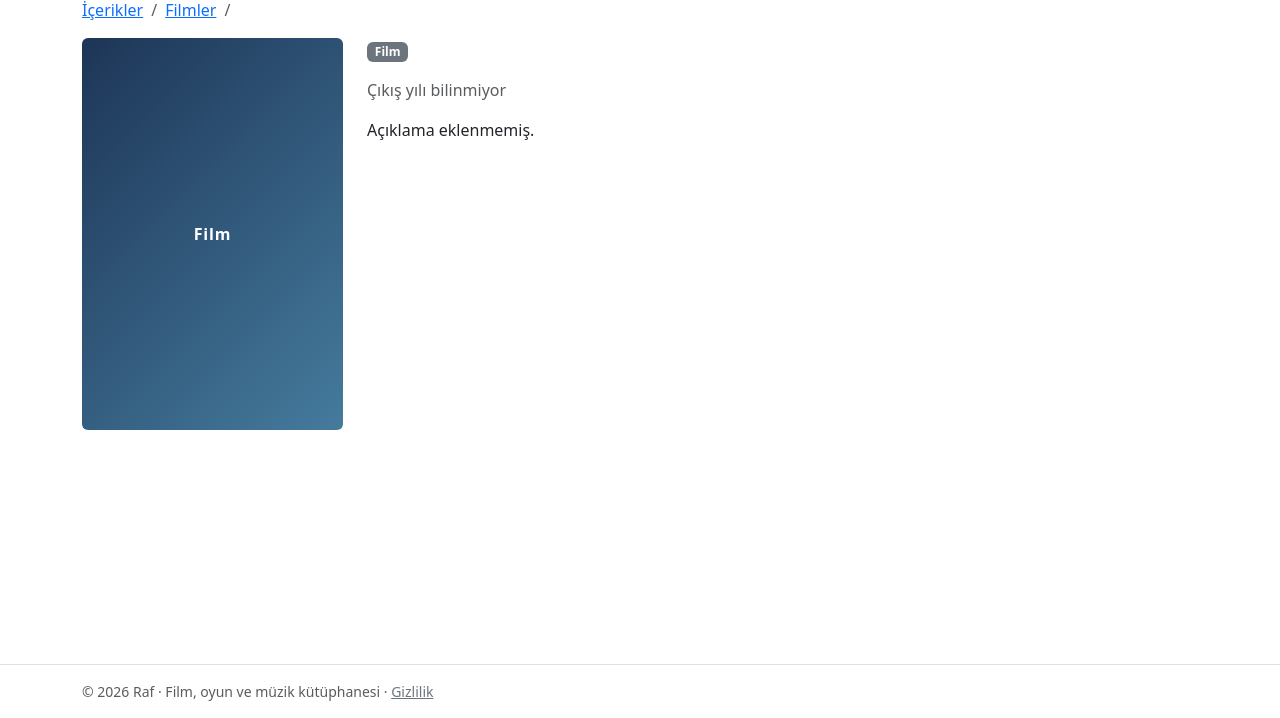
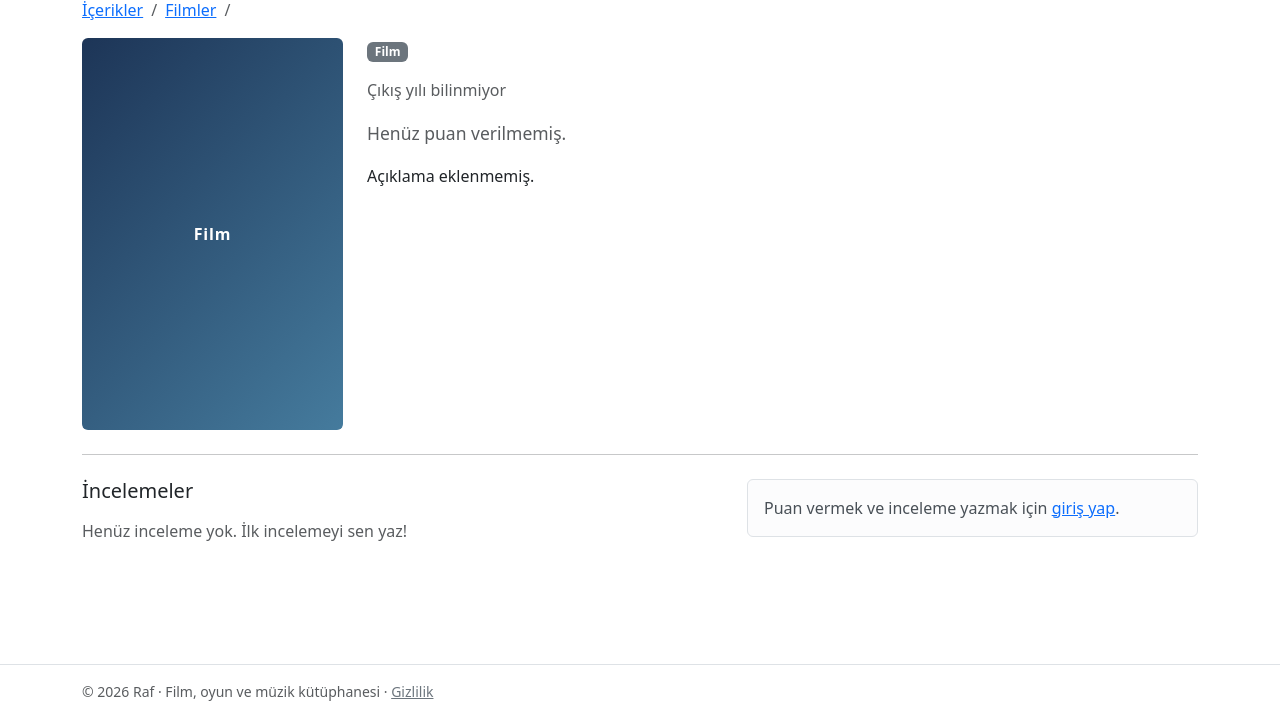
Before and after one commit to monke-72/raf, an ASP.NET Core app: template Raf/Views/Icerikler/Detay.cshtml in a window 1280 px wide. Shown: the part 82-800 px from the top of the page. Run offline with ASP.NET Core 8, Linux system fonts and the light colour scheme; the template is opened without the code that fills it, so the values that code supplies are empty; style sheets or scripts are compiled from the project's sources; the project's own start-up code is not run, and a stand-in starts its controllers and pages.

Commit message:
Puanlama ve inceleme formları

```diff
--- a/Raf/Views/Icerikler/Detay.cshtml
+++ b/Raf/Views/Icerikler/Detay.cshtml
@@ -1,37 +1,141 @@
-@model Raf.Models.Icerik
+@model Raf.Models.IcerikDetayModel
+@using System.Globalization
 @{
-    ViewData["Title"] = Model.Baslik;
+    var icerik = Model.Icerik;
+    var tr = new CultureInfo("tr-TR");
+    ViewData["Title"] = icerik.Baslik;
 }
 
 <nav aria-label="breadcrumb">
     <ol class="breadcrumb">
         <li class="breadcrumb-item"><a asp-action="Index">İçerikler</a></li>
         <li class="breadcrumb-item">
-            <a asp-action="Index" asp-route-tur="@Model.MedyaTuru">@Model.MedyaTuru.CogulAd()</a>
+            <a asp-action="Index" asp-route-tur="@icerik.MedyaTuru">@icerik.MedyaTuru.CogulAd()</a>
         </li>
-        <li class="breadcrumb-item active" aria-current="page">@Model.Baslik</li>
+        <li class="breadcrumb-item active" aria-current="page">@icerik.Baslik</li>
     </ol>
 </nav>
 
 <div class="row g-4">
     <div class="col-7 col-sm-5 col-md-4 col-lg-3 mx-auto mx-sm-0">
-        <partial name="_Kapak" model="Model" />
+        <partial name="_Kapak" model="icerik" />
     </div>
     <div class="col-12 col-sm-7 col-md-8 col-lg-9">
-        <span class="badge text-bg-secondary mb-2">@Model.MedyaTuru.Ad()</span>
-        <h1 class="h2">@Model.Baslik</h1>
-        <p class="text-muted">@(Model.CikisYili?.ToString() ?? "Çıkış yılı bilinmiyor")</p>
+        <span class="badge text-bg-secondary mb-2">@icerik.MedyaTuru.Ad()</span>
+        <h1 class="h2">@icerik.Baslik</h1>
+        <p class="text-muted">@(icerik.CikisYili?.ToString() ?? "Çıkış yılı bilinmiyor")</p>
 
-        @if (Model.IcerikTurleri.Count > 0)
+        <p class="fs-5">
+            @if (Model.OrtalamaPuan.HasValue)
+            {
+                <strong>@Model.OrtalamaPuan.Value.ToString("0.0", tr)</strong><span class="text-muted"> / 10</span>
+                <span class="text-muted small ms-1">(@Model.Incelemeler.Count inceleme)</span>
+            }
+            else
+            {
+                <span class="text-muted small">Henüz puan verilmemiş.</span>
+            }
+        </p>
+
+        @if (icerik.IcerikTurleri.Count > 0)
         {
             <div class="mb-3">
-                @foreach (var it in Model.IcerikTurleri.OrderBy(x => x.Tur.Ad))
+                @foreach (var it in icerik.IcerikTurleri.OrderBy(x => x.Tur.Ad))
                 {
                     <span class="badge rounded-pill text-bg-light border me-1">@it.Tur.Ad</span>
                 }
             </div>
         }
 
-        <p>@(Model.Aciklama ?? "Açıklama eklenmemiş.")</p>
+        <p>@(icerik.Aciklama ?? "Açıklama eklenmemiş.")</p>
     </div>
 </div>
+
+<hr class="my-4" />
+
+<div class="row g-4">
+    <div class="col-12 col-lg-5 order-lg-2">
+        @if (User.Identity?.IsAuthenticated == true)
+        {
+            <div class="card">
+                <div class="card-body">
+                    <h2 class="h5 card-title">@(Model.KendiIncelemesiVar ? "İncelemeni düzenle" : "Puan ver ve incele")</h2>
+                    <form asp-controller="Incelemeler" asp-action="Kaydet" method="post">
+                        <input type="hidden" asp-for="Form.IcerikId" />
+
+                        <div class="mb-3">
+                            <label asp-for="Form.Puan" class="form-label"></label>
+                            <select asp-for="Form.Puan" class="form-select">
+                                <option value="">Seç...</option>
+                                @for (var p = 10; p >= 1; p--)
+                                {
+                                    <option value="@p">@p</option>
+                                }
+                            </select>
+                            <span asp-validation-for="Form.Puan" class="text-danger small"></span>
+                        </div>
+
+                        <div class="mb-3">
+                            <label asp-for="Form.Metin" class="form-label"></label>
+                            <textarea asp-for="Form.Metin" rows="4" class="form-control"
+                                      placeholder="Ne düşündüğünü yaz (isteğe bağlı)"></textarea>
+                            <span asp-validation-for="Form.Metin" class="text-danger small"></span>
+                        </div>
+
+                        <button type="submit" class="btn btn-primary">Kaydet</button>
+                    </form>
+                </div>
+            </div>
+        }
+        else
+        {
+            <div class="alert alert-light border">
+                Puan vermek ve inceleme yazmak için
+                <a asp-controller="Hesap" asp-action="Giris" asp-route-returnUrl="@Context.Request.Path">giriş yap</a>.
+            </div>
+        }
+    </div>
+
+    <div class="col-12 col-lg-7 order-lg-1">
+        <h2 class="h5 mb-3">İncelemeler</h2>
+
+        @if (Model.Incelemeler.Count == 0)
+        {
+            <p class="text-muted">Henüz inceleme yok. İlk incelemeyi sen yaz!</p>
+        }
+
+        @foreach (var inceleme in Model.Incelemeler)
+        {
+            var silebilirMi = User.Identity?.Name == inceleme.Kullanici.UserName
+                              || User.IsInRole(Roller.Moderator)
+                              || User.IsInRole(Roller.Yonetici);
+
+            <div class="card mb-3">
+                <div class="card-body">
+                    <div class="d-flex justify-content-between align-items-start">
+                        <div>
+                            <strong>@inceleme.Kullanici.UserName</strong>
+                            <span class="badge text-bg-primary ms-1">@inceleme.Puan / 10</span>
+                        </div>
+                        <small class="text-muted">@inceleme.Tarih.ToLocalTime().ToString("d MMMM yyyy", tr)</small>
+                    </div>
+                    @if (!string.IsNullOrEmpty(inceleme.Metin))
+                    {
+                        <p class="card-text mt-2 mb-0" style="white-space: pre-line">@inceleme.Metin</p>
+                    }
+                    @if (silebilirMi)
+                    {
+                        <form asp-controller="Incelemeler" asp-action="Sil" asp-route-id="@inceleme.Id" method="post" class="mt-2"
+                              onsubmit="return confirm('Bu incelemeyi silmek istediğine emin misin?');">
+                            <button type="submit" class="btn btn-sm btn-outline-danger">Sil</button>
+                        </form>
+                    }
+                </div>
+            </div>
+        }
+    </div>
+</div>
+
+@section Scripts {
+    <partial name="_ValidationScriptsPartial" />
+}
```
Also changed, not shown: Raf/Controllers/IceriklerController.cs (+29 -4 lines), Raf/Controllers/IncelemelerController.cs (added, +88 -0 lines), Raf/Models/IncelemeModelleri.cs (added, +26 -0 lines).
